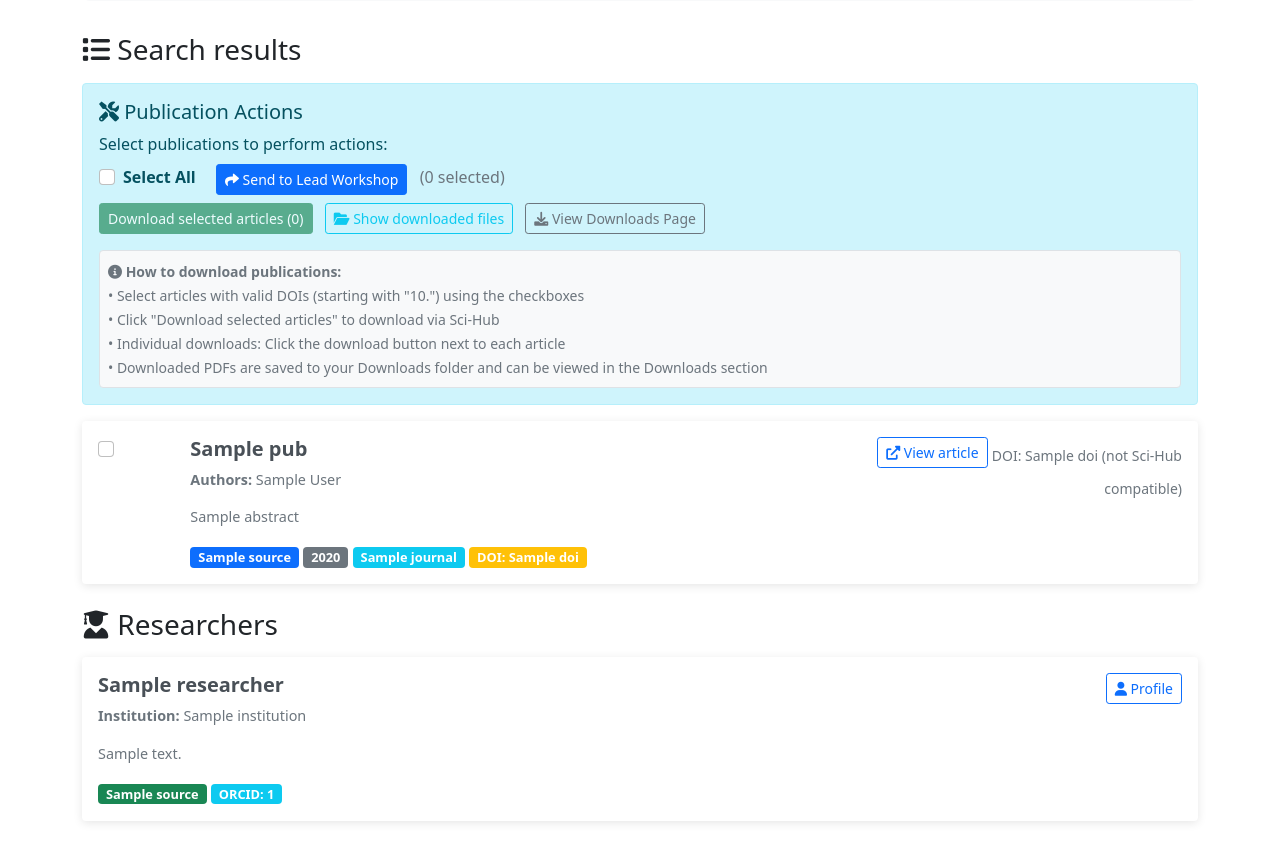
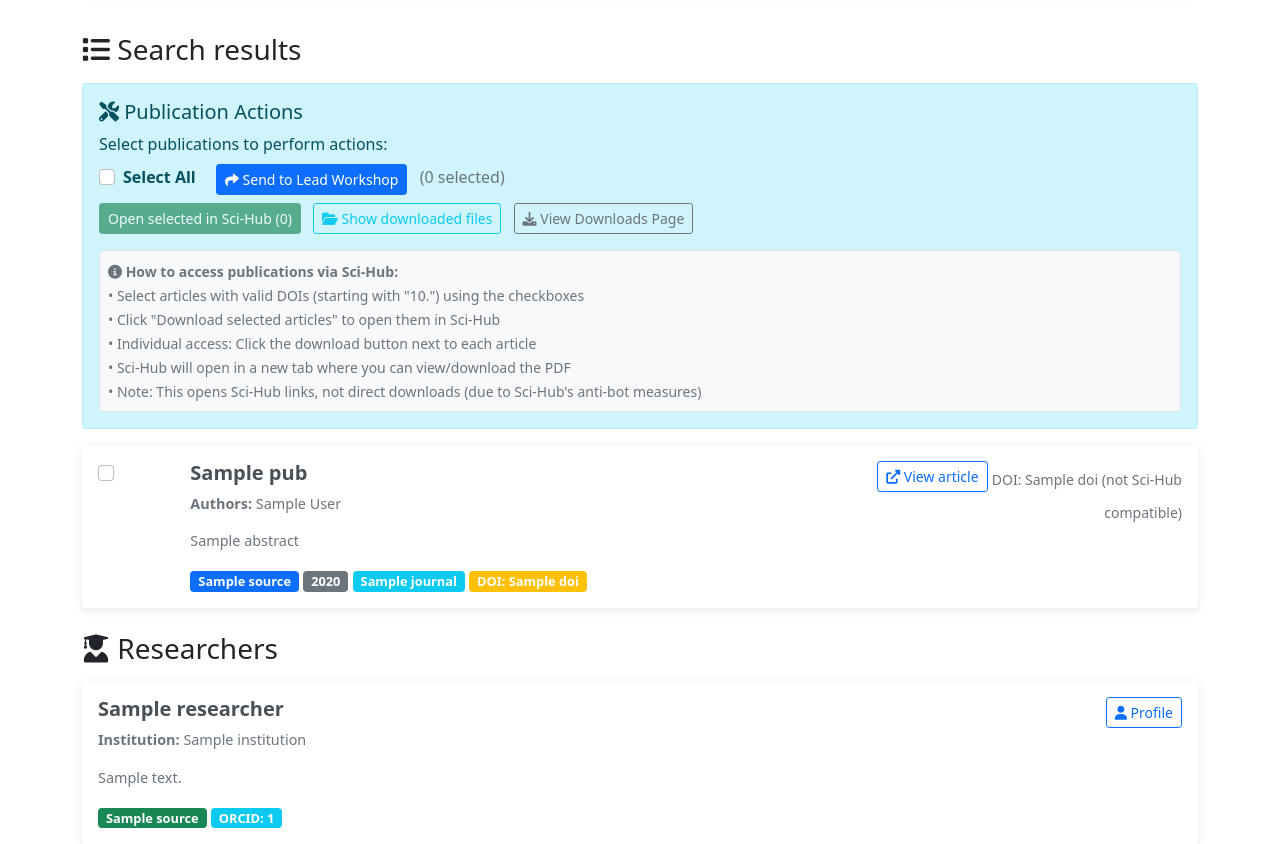
Before and after one commit to DanielHesse79/LeadFinder, a Flask app: template templates/ollama.html in a window 1280 px wide. Shown: the part 988-1832 px from the top of the page. Before the commit the page ends 1811 px from the top, so only its background shows below. Run offline with Flask 3, Linux system fonts and the light colour scheme; the template is opened without the code that fills it: most values are stand-ins (such as "Sample title", 1, 10 or a date in 2020); parts of the project's set-up code (start-up, migrations or seed data) failed here and were passed over.

Commit message:
Simplify Sci-Hub integration to open links instead of direct downloads

```diff
--- a/templates/ollama.html
+++ b/templates/ollama.html
@@ -279,7 +279,7 @@
                             {% if has_dois %}
                             <div class="mt-2">
                                 <button type="button" class="btn btn-success btn-sm" onclick="downloadSelectedPapers()">
-                                    <i class="fas fa-download"></i> Download selected articles
+                                    <i class="fas fa-external-link-alt"></i> Open selected in Sci-Hub
                                 </button>
                                 <button type="button" class="btn btn-outline-info btn-sm ms-2" onclick="showDownloadedFiles()">
                                     <i class="fas fa-folder-open"></i> Show downloaded files
@@ -292,11 +292,12 @@
                             <!-- Download Instructions -->
                             <div class="mt-3 p-2 bg-light border rounded">
                                 <small class="text-muted">
-                                    <i class="fas fa-info-circle"></i> <strong>How to download publications:</strong><br>
+                                    <i class="fas fa-info-circle"></i> <strong>How to access publications via Sci-Hub:</strong><br>
                                     • Select articles with valid DOIs (starting with "10.") using the checkboxes<br>
-                                    • Click "Download selected articles" to download via Sci-Hub<br>
-                                    • Individual downloads: Click the download button next to each article<br>
-                                    • Downloaded PDFs are saved to your Downloads folder and can be viewed in the Downloads section
+                                    • Click "Download selected articles" to open them in Sci-Hub<br>
+                                    • Individual access: Click the download button next to each article<br>
+                                    • Sci-Hub will open in a new tab where you can view/download the PDF<br>
+                                    • Note: This opens Sci-Hub links, not direct downloads (due to Sci-Hub's anti-bot measures)
                                 </small>
                             </div>
                             {% else %}
@@ -357,9 +358,9 @@
                                                 <small>Select for Sci-Hub</small>
                                             </label>
                                         </div>
-                                        <button type="button" class="btn btn-outline-success btn-sm"
-                                                onclick="downloadSinglePaper('{{ pub.doi }}', '{{ pub.title|replace("'", "\\'") }}')">
-                                            <i class="fas fa-file-pdf"></i> Sci-Hub PDF
+                                        <button type="button" class="btn btn-outline-success btn-sm download-btn"
+                                                data-doi="{{ pub.doi }}" data-title="{{ pub.title }}">
+                                            <i class="fas fa-external-link-alt"></i> Open in Sci-Hub
                                         </button>
                                         {% elif pub.doi %}
                                         <small class="text-muted">DOI: {{ pub.doi }} (not Sci-Hub compatible)</small>
@@ -416,22 +417,33 @@
     <script src="https://cdn.jsdelivr.net/npm/bootstrap@5.1.3/dist/js/bootstrap.bundle.min.js"></script>
 
     <script>
+        // Add event listeners for download buttons
+        document.addEventListener('DOMContentLoaded', function() {
+            document.querySelectorAll('.download-btn').forEach(button => {
+                button.addEventListener('click', function() {
+                    const doi = this.getAttribute('data-doi');
+                    const title = this.getAttribute('data-title');
+                    downloadSinglePaper(doi, title);
+                });
+            });
+        });
+
         function downloadSinglePaper(doi, title) {
             if (!doi || !doi.trim() || !doi.startsWith('10.')) {
                 alert('No valid DOI available for this article. DOI must start with "10."\n\nValid DOIs look like: 10.1016/j.cmet.2019.03.009');
                 return;
             }
 
-            if (confirm(`Attempt to download "${title}" via Sci-Hub?\n\nDOI: ${doi}`)) {
+            if (confirm(`Open "${title}" in Sci-Hub?\n\nDOI: ${doi}`)) {
                 // Show loading indicator
                 const button = event.target;
                 const originalText = button.innerHTML;
-                button.innerHTML = '<i class="fas fa-spinner fa-spin"></i> Downloading...';
+                button.innerHTML = '<i class="fas fa-spinner fa-spin"></i> Opening...';
                 button.disabled = true;
 
-                console.log(`Attempting to download single paper: ${doi} - "${title}"`);
+                console.log(`Attempting to open paper in Sci-Hub: ${doi} - "${title}"`);
 
-                // Make AJAX request instead of form submission
+                // Make AJAX request to get Sci-Hub URL
                 fetch('{{ url_for("ollama.download_pdf") }}', {
                     method: 'POST',
                     headers: {
@@ -439,56 +451,24 @@
                     },
                     body: `doi=${encodeURIComponent(doi)}`
                 })
-                .then(response => {
-                    if (response.headers.get('content-type')?.includes('application/pdf')) {
-                        // PDF download - trigger download
-                        return response.blob().then(blob => {
-                            const url = window.URL.createObjectURL(blob);
-                            const a = document.createElement('a');
-                            a.href = url;
-                            a.download = `article_${doi.replace(/[\/\\]/g, '_')}.pdf`;
-                            document.body.appendChild(a);
-                            a.click();
-                            window.URL.revokeObjectURL(url);
-                            document.body.removeChild(a);
-
-                            // Check if PDF was also saved to server
-                            if (response.headers.get('X-PDF-Downloaded')) {
-                                return { success: true, message: 'PDF downloaded and saved to server' };
-                            } else {
-                                return { success: true, message: 'PDF downloaded to browser' };
-                            }
-                        });
-                    } else {
-                        // JSON response - handle redirect
-                        return response.json();
-                    }
-                })
+                .then(response => response.json())
                 .then(data => {
-                    if (data && data.redirect && data.url) {
-                        // Redirect to Sci-Hub URL
+                    if (data && data.success && data.redirect && data.url) {
+                        // Open Sci-Hub URL in new tab
                         window.open(data.url, '_blank');
-                        alert(`✅ PDF opened in Sci-Hub!\n\nDirect download not available, but the article is now open in a new tab.\n\nSci-Hub URL: ${data.url}`);
+                        alert(`✅ Article opened in Sci-Hub!\n\nDOI: ${doi}\n\nSci-Hub URL: ${data.url}\n\nThe article should now be open in a new tab where you can view and download the PDF.`);
                     } else if (data && data.error) {
                         // Handle error response
                         if (data.invalid_doi) {
                             alert(`❌ Invalid DOI: ${data.error}\n\nPlease check that the DOI is correct and starts with "10."`);
                         } else {
-                            alert(`❌ Download Error: ${data.error}\n\nDOI: ${doi}\n\nThis might be because:\n• The article is not available on Sci-Hub\n• The DOI is incorrect\n• Sci-Hub is temporarily unavailable`);
+                            alert(`❌ Error: ${data.error}\n\nDOI: ${doi}\n\nThis might be because:\n• The article is not available on Sci-Hub\n• The DOI is incorrect\n• Sci-Hub is temporarily unavailable`);
                         }
-                    } else if (data && data.success) {
-                        // PDF downloaded successfully
-                        alert(`✅ PDF downloaded successfully!\n\n${data.message}\n\nDOI: ${doi}\n\nYou can find downloaded PDFs in the Downloads section.`);
-
-                        // Refresh the page to show updated downloads
-                        setTimeout(() => {
-                            window.location.reload();
-                        }, 2000);
                     }
                 })
                 .catch(error => {
                     console.error('Error:', error);
-                    alert(`❌ Network Error\n\nFailed to download PDF for DOI: ${doi}\n\nError: ${error.message}\n\nPlease check your internet connection and try again.`);
+                    alert(`❌ Network Error\n\nFailed to open article for DOI: ${doi}\n\nError: ${error.message}\n\nPlease check your internet connection and try again.`);
                 })
                 .finally(() => {
                     // Restore button
@@ -504,20 +484,20 @@
                 .filter(doi => doi && doi.trim() !== '' && doi.startsWith('10.'));
 
             if (selectedDois.length === 0) {
-                alert('Please select at least one article with a valid DOI (starting with "10.") for download.\n\nValid DOIs look like: 10.1016/j.cmet.2019.03.009');
+                alert('Please select at least one article with a valid DOI (starting with "10.") to open in Sci-Hub.\n\nValid DOIs look like: 10.1016/j.cmet.2019.03.009');
                 return;
             }
 
-            // Show which DOIs will be downloaded
+            // Show which DOIs will be opened
             const doiList = selectedDois.map(doi => `• ${doi}`).join('\n');
-            if (confirm(`Attempt to download ${selectedDois.length} article(s) via Sci-Hub?\n\nSelected DOIs:\n${doiList}`)) {
+            if (confirm(`Open ${selectedDois.length} article(s) in Sci-Hub?\n\nSelected DOIs:\n${doiList}`)) {
                 // Show loading indicator
                 const button = event.target;
                 const originalText = button.innerHTML;
-                button.innerHTML = '<i class="fas fa-spinner fa-spin"></i> Downloading...';
+                button.innerHTML = '<i class="fas fa-spinner fa-spin"></i> Opening...';
                 button.disabled = true;
 
-                // Download them one by one with proper handling
+                // Open them one by one
                 let completed = 0;
                 const total = selectedDois.length;
                 let successCount = 0;
@@ -526,7 +506,7 @@
 
                 selectedDois.forEach((doi, index) => {
                     setTimeout(() => {
-                        console.log(`Attempting to download DOI: ${doi}`);
+                        console.log(`Attempting to open DOI in Sci-Hub: ${doi}`);
 
                         fetch('{{ url_for("ollama.download_pdf") }}', {
                             method: 'POST',
@@ -535,64 +515,42 @@
                             },
                             body: `doi=${encodeURIComponent(doi)}`
                         })
-                        .then(response => {
-                            if (response.headers.get('content-type')?.includes('application/pdf')) {
-                                // PDF download - trigger download
-                                return response.blob().then(blob => {
-                                    const url = window.URL.createObjectURL(blob);
-                                    const a = document.createElement('a');
-                                    a.href = url;
-                                    a.download = `article_${doi.replace(/[\/\\]/g, '_')}.pdf`;
-                                    document.body.appendChild(a);
-                                    a.click();
-                                    window.URL.revokeObjectURL(url);
-                                    document.body.removeChild(a);
-                                    successCount++;
-                                    results.push({ doi, status: 'success', message: 'PDF downloaded' });
-                                });
-                            } else {
-                                // JSON response - handle redirect
-                                return response.json();
-                            }
-                        })
+                        .then(response => response.json())
                         .then(data => {
-                            if (data && data.redirect && data.url) {
+                            if (data && data.success && data.redirect && data.url) {
                                 // Open Sci-Hub URL in new tab
                                 window.open(data.url, '_blank');
                                 console.log(`Opened Sci-Hub URL for DOI: ${doi}`);
-                                results.push({ doi, status: 'redirect', message: 'Opened in Sci-Hub' });
+                                successCount++;
+                                results.push({ doi, status: 'success', message: 'Opened in Sci-Hub' });
                             } else if (data && data.error) {
                                 // Handle error response
                                 if (data.invalid_doi) {
                                     console.warn(`Invalid DOI: ${doi} - ${data.error}`);
                                     results.push({ doi, status: 'error', message: `Invalid DOI: ${data.error}` });
                                 } else {
-                                    console.error(`Error downloading DOI ${doi}: ${data.error}`);
+                                    console.error(`Error opening DOI ${doi}: ${data.error}`);
                                     results.push({ doi, status: 'error', message: data.error });
                                 }
                                 errorCount++;
-                            } else if (data && data.success) {
-                                successCount++;
-                                console.log(`Successfully downloaded PDF for DOI: ${doi}`);
-                                results.push({ doi, status: 'success', message: 'PDF downloaded and saved' });
                             }
                         })
                         .catch(error => {
-                            console.error('Error downloading DOI:', doi, error);
+                            console.error('Error opening DOI:', doi, error);
                             errorCount++;
                             results.push({ doi, status: 'error', message: 'Network error' });
                         })
                         .finally(() => {
                             completed++;
                             if (completed === total) {
-                                // All downloads completed
+                                // All operations completed
                                 button.innerHTML = originalText;
                                 button.disabled = false;
 
                                 // Show detailed results
-                                let message = `Download completed for ${completed} article(s).\n\n`;
+                                let message = `Sci-Hub operations completed for ${completed} article(s).\n\n`;
                                 if (successCount > 0) {
-                                    message += `✅ Successfully downloaded: ${successCount}\n`;
+                                    message += `✅ Successfully opened: ${successCount}\n`;
                                 }
                                 if (errorCount > 0) {
                                     message += `❌ Failed: ${errorCount}\n`;
@@ -600,19 +558,14 @@
 
                                 // Add detailed results
                                 results.forEach(result => {
-                                    const icon = result.status === 'success' ? '✅' : result.status === 'redirect' ? '🔗' : '❌';
+                                    const icon = result.status === 'success' ? '✅' : '❌';
                                     message += `${icon} ${result.doi}: ${result.message}\n`;
                                 });
 
                                 alert(message);
-
-                                // Refresh the page to show updated downloads
-                                setTimeout(() => {
-                                    window.location.reload();
-                                }, 2000);
                             }
                         });
-                    }, index * 1000); // 1 second delay between downloads
+                    }, index * 500); // 0.5 second delay between operations
                 });
             }
         }
@@ -625,13 +578,13 @@
             const downloadButton = document.querySelector('button[onclick="downloadSelectedPapers()"]');
             if (downloadButton) {
                 if (selectedDois.length === 0) {
-                    downloadButton.textContent = 'Download selected articles (0)';
+                    downloadButton.textContent = 'Open selected in Sci-Hub (0)';
                     downloadButton.disabled = true;
-                    downloadButton.title = 'Select articles with valid DOIs to download';
+                    downloadButton.title = 'Select articles with valid DOIs to open in Sci-Hub';
                 } else {
-                    downloadButton.textContent = `Download selected articles (${selectedDois.length})`;
+                    downloadButton.textContent = `Open selected in Sci-Hub (${selectedDois.length})`;
                     downloadButton.disabled = false;
-                    downloadButton.title = `Download ${selectedDois.length} article(s) via Sci-Hub`;
+                    downloadButton.title = `Open ${selectedDois.length} article(s) in Sci-Hub`;
                 }
             }
         }
```
Also changed, not shown: services/scihub_service.py (+26 -101 lines).
